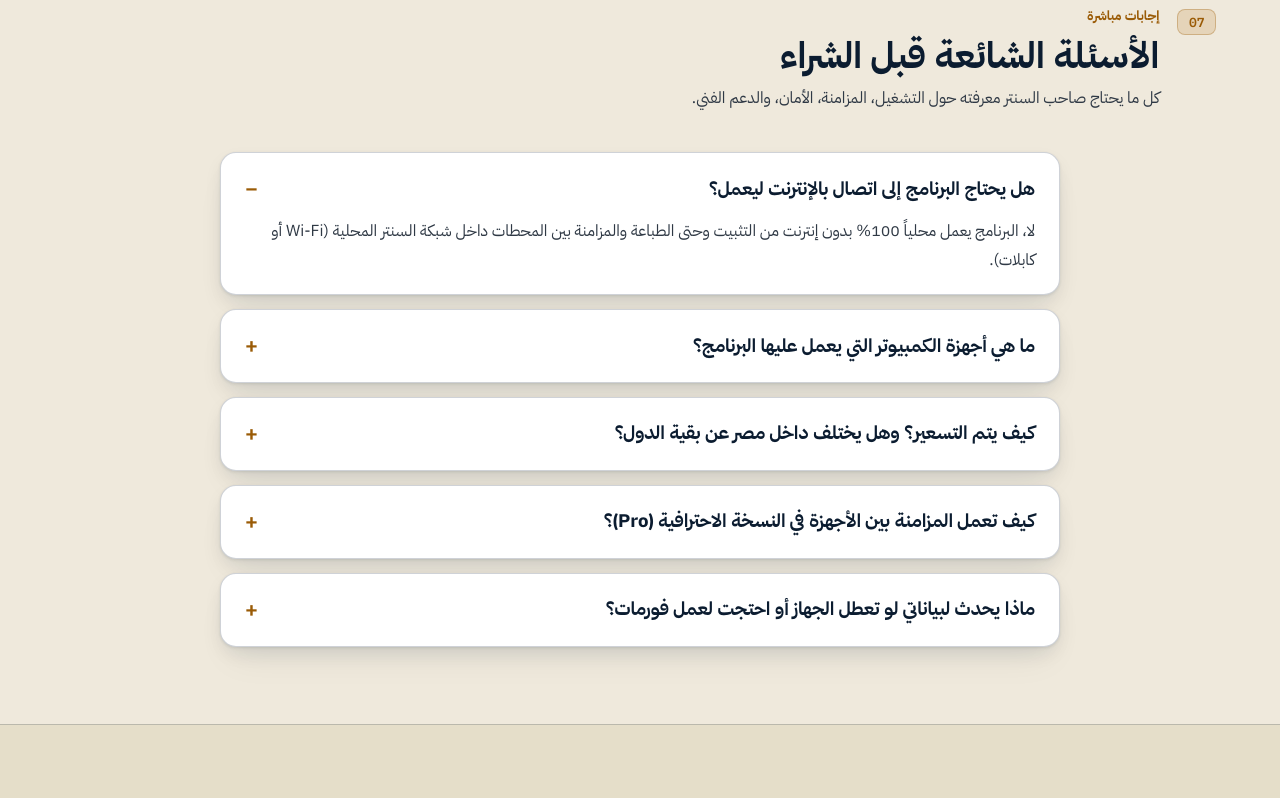
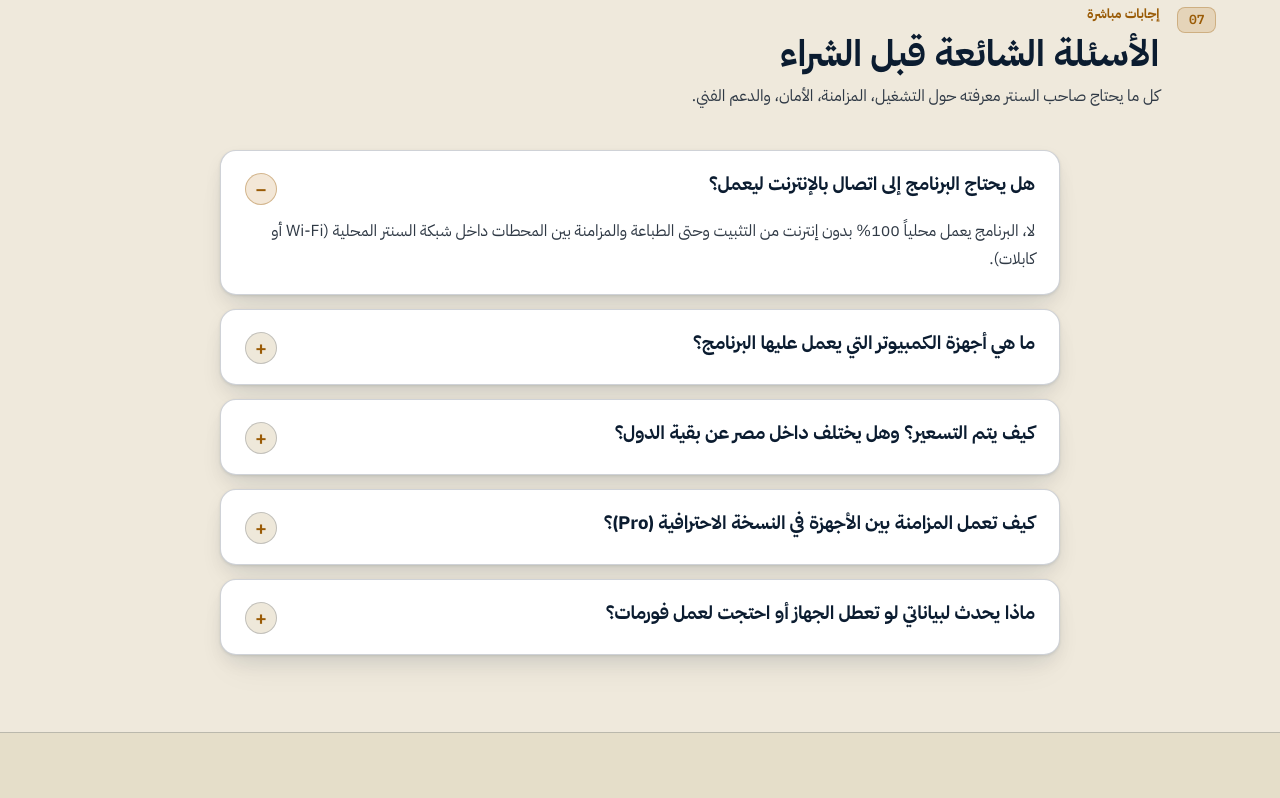
Before and after one commit to moayadfarooq9-ops/tadbeer-website, a plain HTML site: page index.html in a window 1280 px wide. Shown: the part 6188-6986 px from the top of the page. Drawn offline with Linux system fonts and the light colour scheme.

Commit message:
Align FAQ accordion toggle buttons to top line inside crisp pills and refine inline code alignment

```diff
--- a/index.html
+++ b/index.html
@@ -32,8 +32,8 @@
   <link rel="preconnect" href="https://fonts.googleapis.com" />
   <link rel="preconnect" href="https://fonts.gstatic.com" crossorigin />
   <link href="https://fonts.googleapis.com/css2?family=IBM+Plex+Mono:wght@400;500;600&display=swap" rel="stylesheet" />
-  <link rel="stylesheet" href="styles.css?v=31" />
-  <link rel="stylesheet" href="blog.css?v=31" />
+  <link rel="stylesheet" href="styles.css?v=33" />
+  <link rel="stylesheet" href="blog.css?v=33" />
 </head>
 <body>
 
--- a/styles.css
+++ b/styles.css
@@ -207,13 +207,16 @@ ul {
 
 code {
   font-family: var(--font-mono);
-  font-size: 0.86em;
+  font-size: 0.84em;
+  line-height: 1.35;
   background: var(--c-surface-2);
   border: 1px solid var(--c-border);
-  padding: 2px 7px;
+  padding: 1px 6px;
   border-radius: 6px;
   direction: ltr;
   display: inline-block;
+  vertical-align: baseline;
+  margin-inline: 2px;
 }
 
 .container {
@@ -1651,9 +1654,9 @@ code {
   cursor: pointer;
   list-style: none;
   display: flex;
-  align-items: center;
+  align-items: flex-start;
   justify-content: space-between;
-  gap: 16px;
+  gap: 14px;
 }
 
 .faq-item summary::-webkit-details-marker {
@@ -1663,13 +1666,27 @@ code {
 .faq-item summary::after {
   content: "+";
   font-family: var(--font-mono);
-  font-size: 1.35rem;
+  font-size: 1.2rem;
+  font-weight: 600;
+  line-height: 1;
+  width: 32px;
+  height: 32px;
+  border-radius: 50%;
+  background: var(--c-surface-2);
+  border: 1px solid var(--c-border);
   color: var(--c-gold);
+  display: inline-flex;
+  align-items: center;
+  justify-content: center;
   flex-shrink: 0;
+  margin-block-start: 2px;
+  transition: background var(--t), border-color var(--t), color var(--t);
 }
 
 .faq-item[open] summary::after {
   content: "−";
+  background: var(--c-gold-soft);
+  border-color: color-mix(in srgb, var(--c-gold) 36%, transparent);
 }
 
 .faq-item p {
```
Also changed, not shown: article.html (+2 -2 lines), blog.html (+2 -2 lines).
